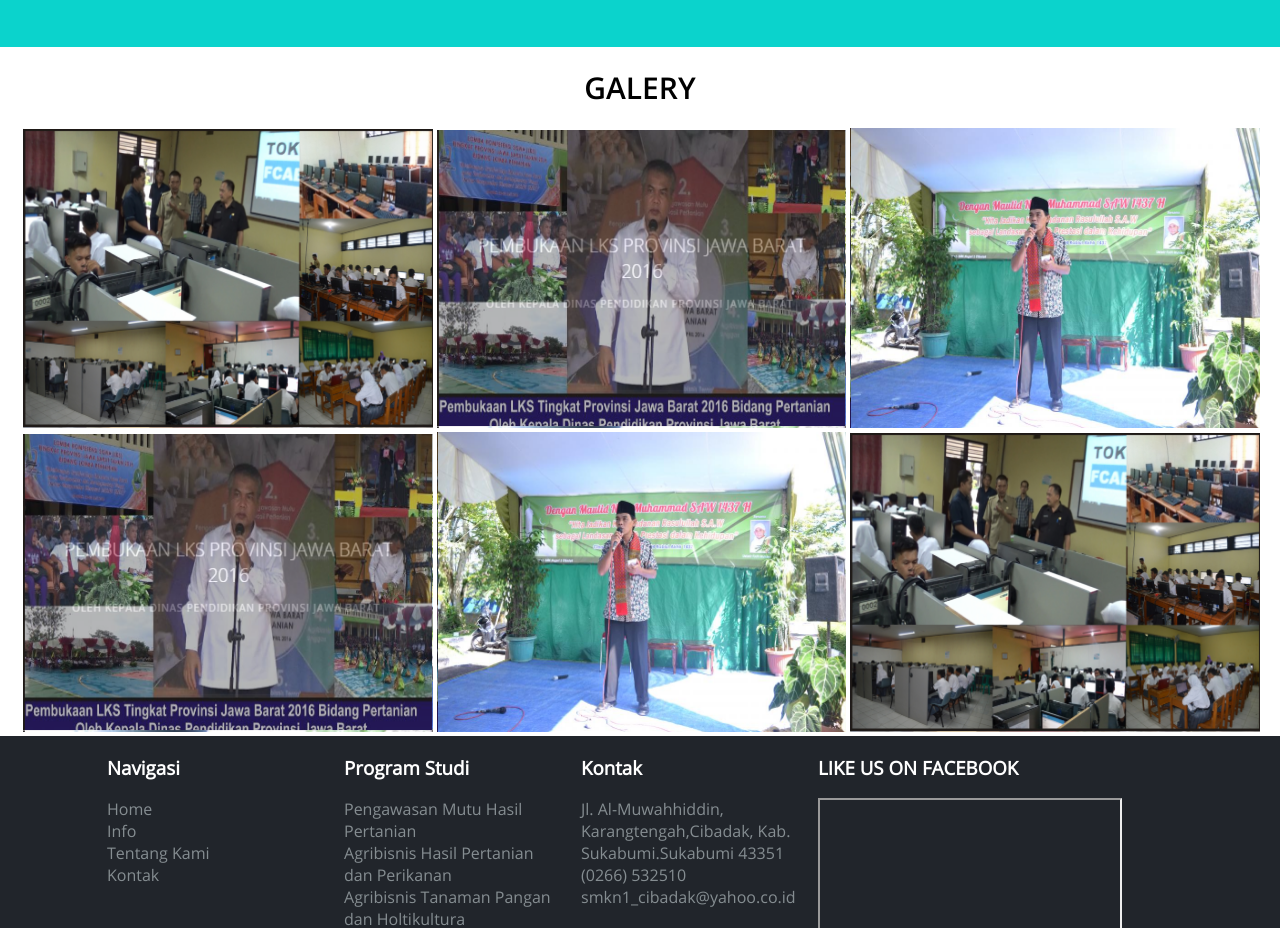
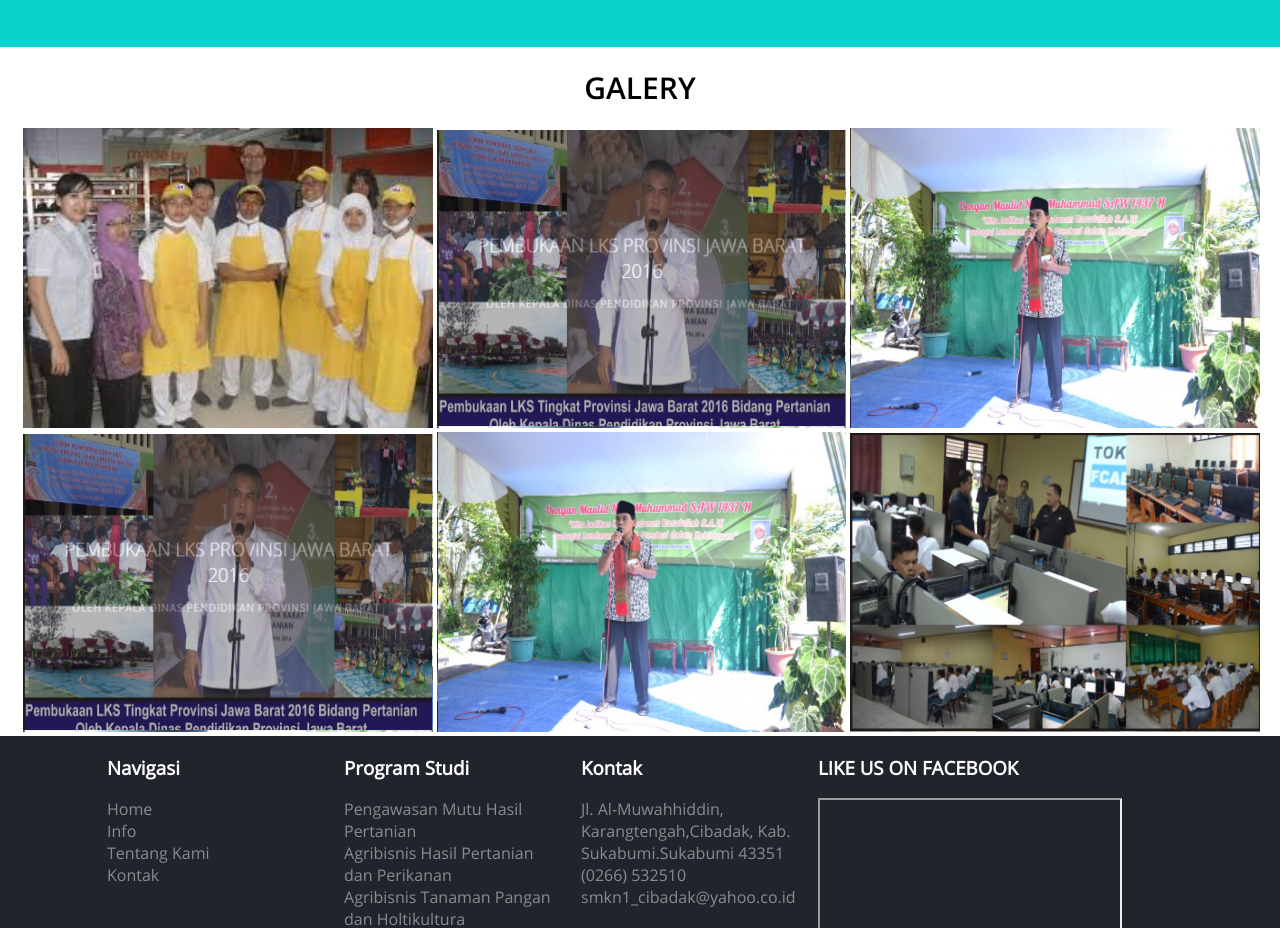
Before and after one commit to satriaqolabi/Websmk, a plain HTML site: page index.html in a window 1280 px wide. Shown: the part 2100-3028 px from the top of the page. Drawn offline with Linux system fonts and the light colour scheme; grey boxes are pictures that could not be loaded.

Commit message:
Update index.html

```diff
--- a/index.html
+++ b/index.html
@@ -171,7 +171,7 @@
 
 	<div class="image">
 		<div class="inimage">
-			<img src="logo/A.png" class="A">
+			<img src="logo/dddd.jpg" class="A">
 			<img src="logo/B.png" class="A">
 			<img src="logo/C.png" class="A">
 			<img src="logo/B.png" class="A">
```
